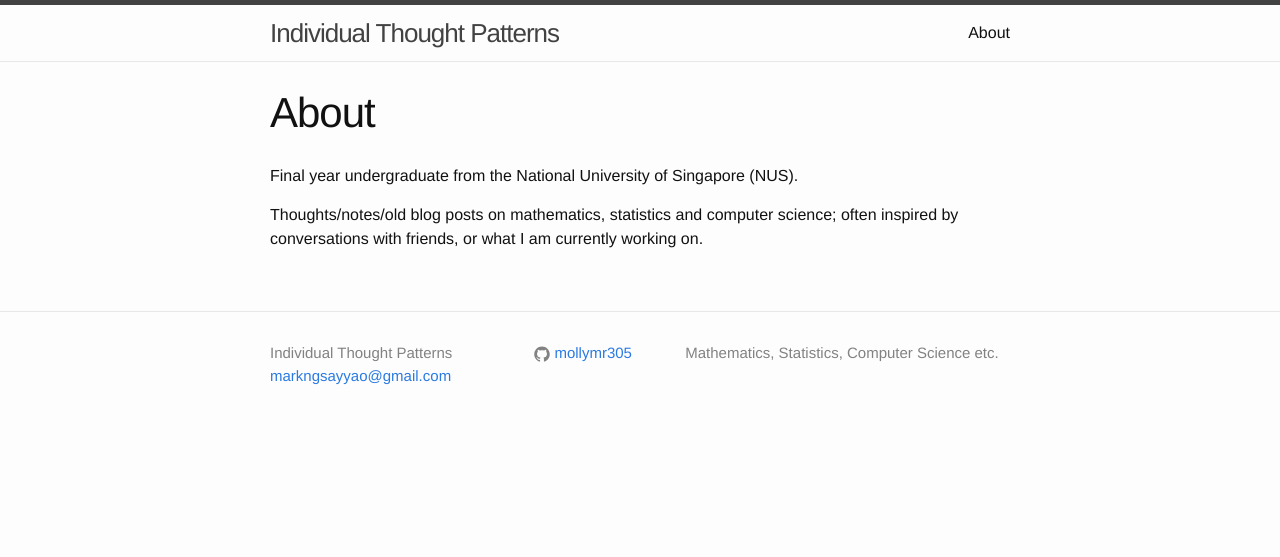
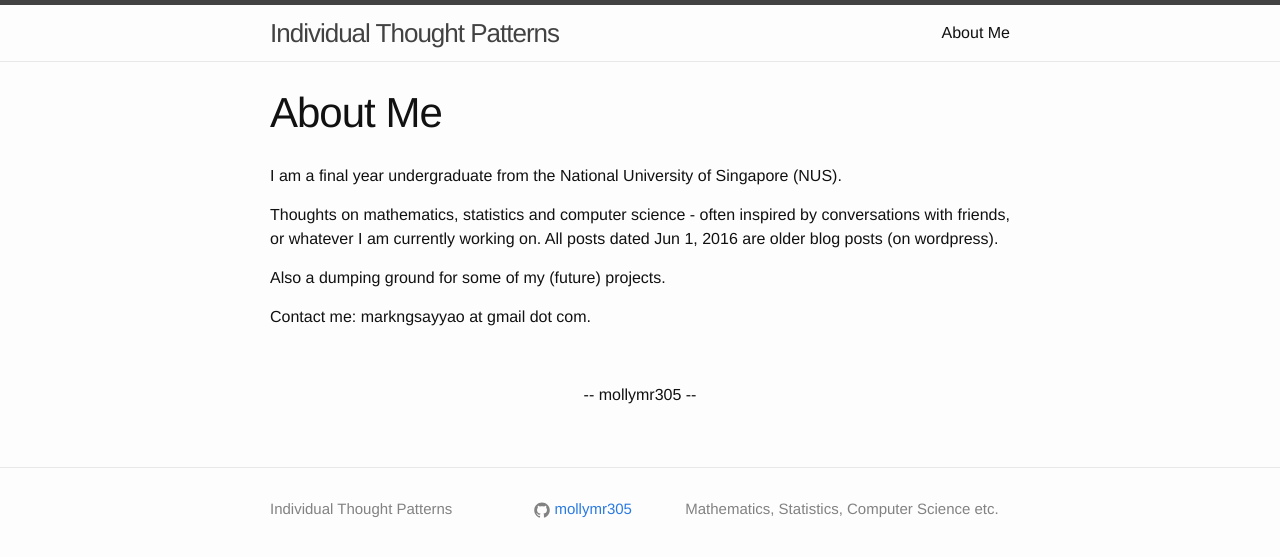
Before and after one commit to Wentong-DST/Wentong-DST.github.io, a Jekyll site: the page built from about.md, in a window 1280 px wide. Shown: the top 557 px of the page. Built offline with Jekyll 4.4.1, drawn with Linux system fonts in a browser that asks for light colours.

Commit message:
wordpress stuff and about section edited

```diff
--- a/_config.yml
+++ b/_config.yml
@@ -7,7 +7,7 @@
 
 # Site settings
 title: Individual Thought Patterns
-email: markngsayyao@gmail.com
+#email: markngsayyao@gmail.com
 description: > # this means to ignore newlines until "baseurl:"
   Mathematics, Statistics, Computer Science etc.
 baseurl: "" # the subpath of your site, e.g. /blog
--- a/about.md
+++ b/about.md
@@ -1,9 +1,18 @@
 ---
 layout: page
-title: About
+title: About Me
 permalink: /about/
 ---
 
-Final year undergraduate from the National University of Singapore (NUS).
+I am a final year undergraduate from the National University of Singapore (NUS).
 
-Thoughts/notes/old blog posts on mathematics, statistics and computer science; often inspired by conversations with friends, or what I am currently working on.
+Thoughts on mathematics, statistics and computer science - often inspired by conversations with friends, or whatever I am currently working on. All posts dated Jun 1, 2016 are older blog posts (on wordpress).
+
+Also a dumping ground for some of my (future) projects.
+
+Contact me: markngsayyao at gmail dot com.
+
+<br>
+<center>
+-- mollymr305 --
+</center>
```
Also changed, not shown: _posts/2015-07-01-something-about-dice.md (+1 -1 lines), _posts/2015-07-07-products-of-uniform-random-variables.md (+3 -3 lines), _posts/2015-12-22-playing-with-roots.md (+9 -1 lines), _posts/2016-01-01-a-catalan-lemma.md (+1 -1 lines).
